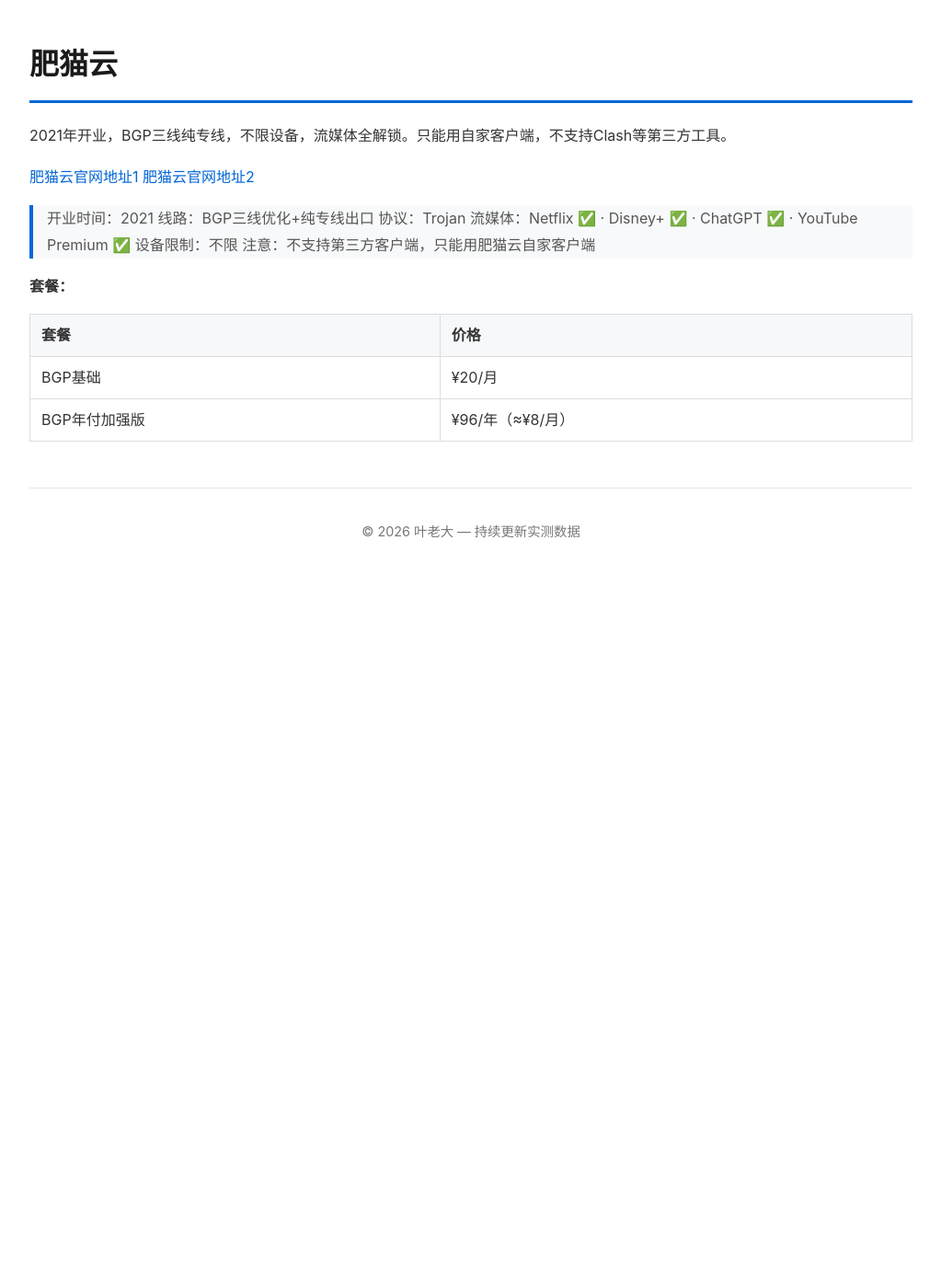
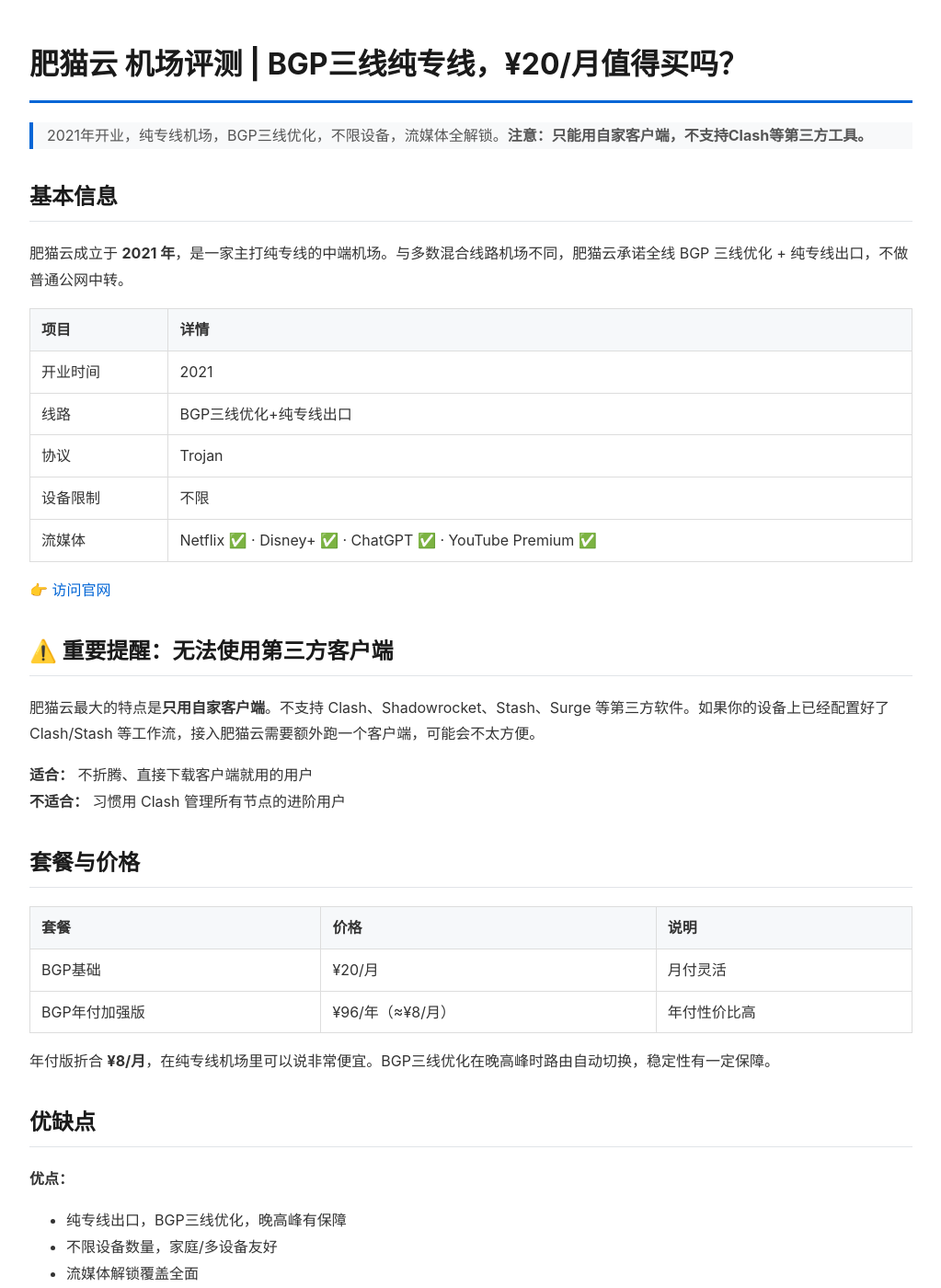
Before and after one commit to yezuofan/free-internet-guide, a Jekyll site: the page built from airport-reviews/feimao.md, in a window 1280 px wide and 1400 px high. Shown: the whole window at 92% size, without its empty margins (128-1151 px from the left). Built offline with Jekyll 4.4.1, drawn with Linux system fonts in a browser that asks for light colours; our own code applies the rules of GitHub Pages for plain Markdown files; some of the changed text lies outside the part shown.

Commit message:
Expand: feimao review with depth analysis and pros/cons

```diff
--- a/airport-reviews/feimao.md
+++ b/airport-reviews/feimao.md
@@ -1,20 +1,62 @@
-# 肥猫云
+# 肥猫云 机场评测 | BGP三线纯专线，¥20/月值得买吗？
 
-2021年开业，BGP三线纯专线，不限设备，流媒体全解锁。只能用自家客户端，不支持Clash等第三方工具。
+> 2021年开业，纯专线机场，BGP三线优化，不限设备，流媒体全解锁。**注意：只能用自家客户端，不支持Clash等第三方工具。**
 
-[肥猫云官网地址1](https://inv03.fcweba.cc/register?aff=ie8QEuE1)
-[肥猫云官网地址2](https://feimao.cloud/register?aff=ie8QEuE1)
+## 基本信息
 
->开业时间：2021
->线路：BGP三线优化+纯专线出口
->协议：Trojan
->流媒体：Netflix ✅ · Disney+ ✅ · ChatGPT ✅ · YouTube Premium ✅
->设备限制：不限
->注意：不支持第三方客户端，只能用肥猫云自家客户端
+肥猫云成立于 **2021 年**，是一家主打纯专线的中端机场。与多数混合线路机场不同，肥猫云承诺全线 BGP 三线优化 + 纯专线出口，不做普通公网中转。
 
-**套餐：**
+| 项目 | 详情 |
+|:----|:-----|
+| 开业时间 | 2021 |
+| 线路 | BGP三线优化+纯专线出口 |
+| 协议 | Trojan |
+| 设备限制 | 不限 |
+| 流媒体 | Netflix ✅ · Disney+ ✅ · ChatGPT ✅ · YouTube Premium ✅ |
 
-| 套餐 | 价格 |
-|:----|:-----|
-| BGP基础 | ¥20/月 |
-| BGP年付加强版 | ¥96/年（≈¥8/月） |
+[👉 访问官网](https://api.huanghaiwan.com/go/肥猫云)
+
+## ⚠️ 重要提醒：无法使用第三方客户端
+
+肥猫云最大的特点是**只用自家客户端**。不支持 Clash、Shadowrocket、Stash、Surge 等第三方软件。如果你的设备上已经配置好了 Clash/Stash 等工作流，接入肥猫云需要额外跑一个客户端，可能会不太方便。
+
+**适合：** 不折腾、直接下载客户端就用的用户
+**不适合：** 习惯用 Clash 管理所有节点的进阶用户
+
+## 套餐与价格
+
+| 套餐 | 价格 | 说明 |
+|:----|:-----|:-----|
+| BGP基础 | ¥20/月 | 月付灵活 |
+| BGP年付加强版 | ¥96/年（≈¥8/月） | 年付性价比高 |
+
+年付版折合 **¥8/月**，在纯专线机场里可以说非常便宜。BGP三线优化在晚高峰时路由自动切换，稳定性有一定保障。
+
+## 优缺点
+
+**优点：**
+- 纯专线出口，BGP三线优化，晚高峰有保障
+- 不限设备数量，家庭/多设备友好
+- 流媒体解锁覆盖全面
+- 年付性价比高（¥96/年，纯专线没有更便宜的了）
+- 自家客户端开箱即用，不折腾
+
+**缺点：**
+- ❌ **不支持 Clash/Stash 等第三方客户端** — 如果你的主力工具是 Clash，这是个硬伤
+- 节点数量不如自由猫等大机场丰富
+- 纯 Trojian 协议，协议选择有限
+
+## 适合谁用？
+
+| 用户类型 | 推荐度 | 原因 |
+|:--------|:------|:-----|
+| 新手/小白 | ⭐⭐⭐⭐⭐ | 自家客户端直接装，不折腾 |
+| 多设备家庭 | ⭐⭐⭐⭐ | 不限设备，一台装全家用 |
+| Clash老用户 | ⭐⭐ | 没得选，只能用自家客户端 |
+| 预算敏感型 | ⭐⭐⭐⭐ | ¥96/年纯专线，性价比之王 |
+
+## 总结
+
+肥猫云的定位很明确：**纯专线 + 自家客户端 = 不折腾方案**。如果你不想研究 Clash 配置、不想维护订阅链接，只想下载一个 App 直接上网，肥猫云是最省心的选择。但如果你是 Clash/Stash 老用户，绕过这家的门槛在于——你得先接受它家的官方客户端。
+
+*本文包含推广链接*
```
